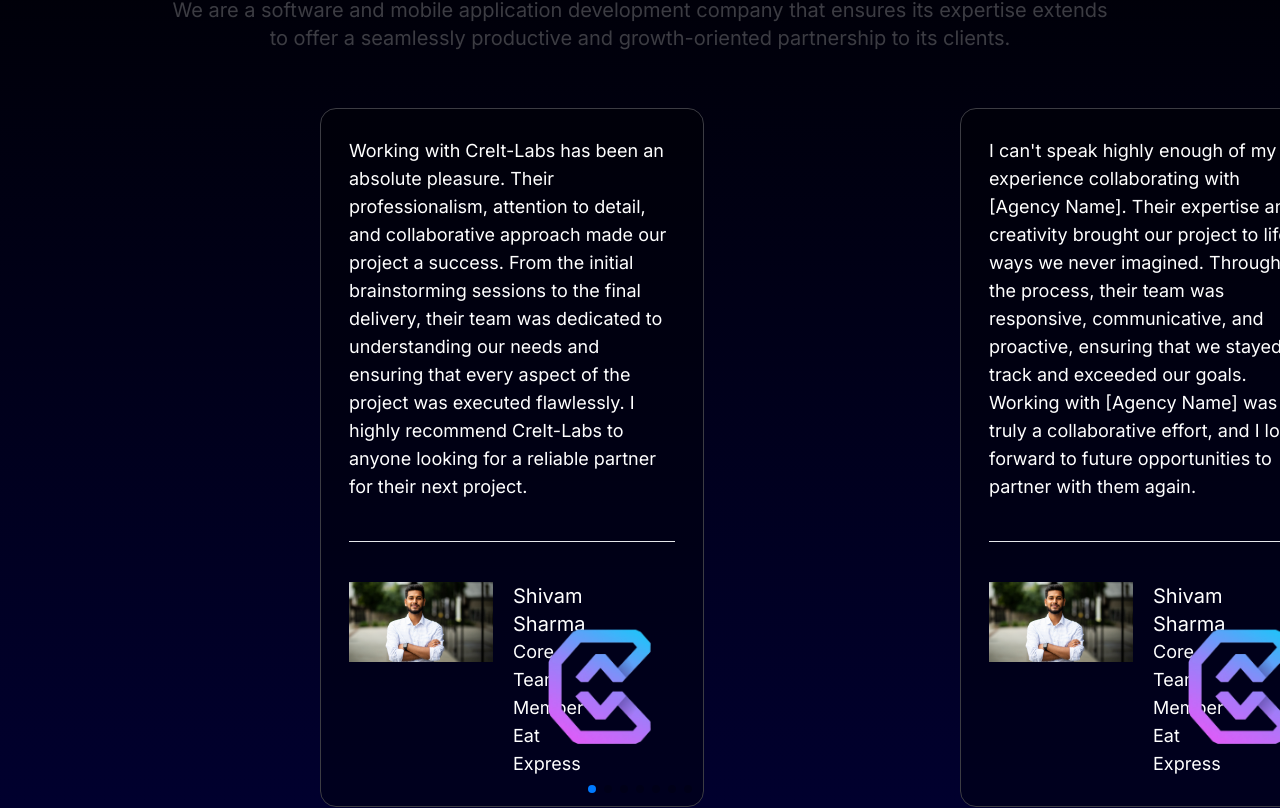
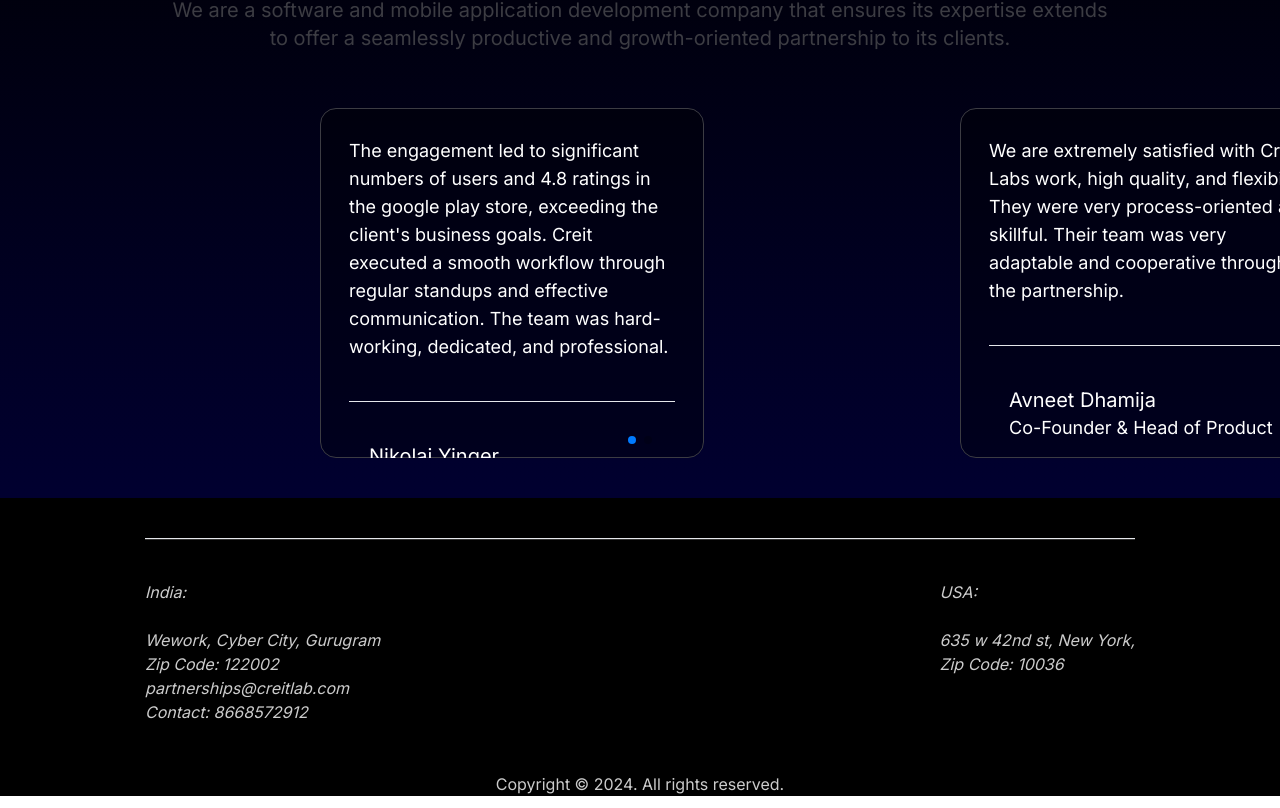
Before and after one commit to Shivam118/creIT-Labs, a Next.js app: page / in a window 1280 px wide. Shown: the part 4353-5161 px from the top of the page. Built offline with nearby package versions, Linux system fonts and the light colour scheme.

Commit message:
Added 2 testimonials and Email

```diff
--- a/app/(components)/Footer.jsx
+++ b/app/(components)/Footer.jsx
@@ -2,7 +2,7 @@
 
 const Footer = () => {
   return (
-    <footer className="w-full p-10 flex justify-center items-center flex-col bg-black text-[#ccc] px-8 xl:px-[145px]">
+    <footer className="w-full p-10r flex justify-center items-center flex-col bg-black text-[#ccc] px-8 xl:px-[145px]">
       <hr className="w-full h-0.5 bg-[#333] my-10" />
       <div className="w-full max-w-[1100px] flex flex-row items-start justify-between text-xs lg:text-base">
         <address>
@@ -13,6 +13,7 @@
           <br />
           Zip Code: 122002
           <br />
+          partnerships@creitlab.com
           <br />
           Contact: 8668572912
         </address>
--- a/app/(components)/Testimonials.jsx
+++ b/app/(components)/Testimonials.jsx
@@ -19,19 +19,19 @@
 }) => {
 
   return (
-    <article className="bg-[#0005] text-white w-full lg:w-3/5 border border-[#3c3c43] rounded-2xl p-7">
+    <article className="bg-[#0005] text-white w-full lg:w-3/5 border border-[#3c3c43] rounded-2xl p-7 h-[350px]">
       <p className="text-xs lg:text-lg">{review}</p>
       <hr className="my-10 " />
       <div className="flex flex-col lg:flex-row items-start lg:items-center justify-between">
         <div className="lg:w-96 flex flex-col lg:flex-row">
-          <Image width={0} height={0} src={"/images/shivam.png"} alt={name} className="w-full max-w-36 h-full" />
+          {/* <Image width={0} height={0} src={"/images/shivam.png"} alt={name} className="w-full max-w-36 h-full" /> */}
           <div className="lg:pl-5 w-full flex flex-col items-center justify-center pt-2 lg:p-0">
             <h4 className="text-xs lg:text-xl w-full">{name}</h4>
             <h4 className="text-xs lg:text-lg w-full">{designation}</h4>
             <h4 className="text-xs lg:text-lg w-full">{company}</h4>
           </div>
         </div>
-        <Image width={0} height={0} src="/images/creItLabs.png" alt={companyLogo} className="w-12 lg:w-36" />
+        {/* <Image width={0} height={0} src="/images/creItLabs.png" alt={companyLogo} className="w-12 lg:w-36" /> */}
       </div>
     </article>
   );
--- a/app/(data)/testimonials_data.js
+++ b/app/(data)/testimonials_data.js
@@ -1,65 +1,20 @@
 export const testimonials_data = [
   {
     review:
-      "Working with CreIt-Labs has been an absolute pleasure. Their professionalism, attention to detail, and collaborative approach made our project a success. From the initial brainstorming sessions to the final delivery, their team was dedicated to understanding our needs and ensuring that every aspect of the project was executed flawlessly. I highly recommend CreIt-Labs to anyone looking for a reliable partner for their next project.",
+      "The engagement led to significant numbers of users and 4.8 ratings in the google play store, exceeding the client's business goals. Creit executed a smooth workflow through regular standups and effective communication. The team was hard-working, dedicated, and professional.",
     avatar: "",
-    company: "Eat Express",
-    name: "Shivam Sharma",
-    designation: "Core Team Member",
-    companyLogo: "/images/eatexpressLogo.png",
+    // company: "Eat Express",
+    name: "Nikolai Yinger",
+    designation: "Founder",
+    // companyLogo: "/images/eatexpressLogo.png",
   },
   {
     review:
-      "I can't speak highly enough of my experience collaborating with [Agency Name]. Their expertise and creativity brought our project to life in ways we never imagined. Throughout the process, their team was responsive, communicative, and proactive, ensuring that we stayed on track and exceeded our goals. Working with [Agency Name] was truly a collaborative effort, and I look forward to future opportunities to partner with them again.",
+      "We are extremely satisfied with Creit Labs work, high quality, and flexibility. They were very process-oriented and skillful. Their team was very adaptable and cooperative throughout the partnership.",
     avatar: "",
-    company: "Eat Express",
-    name: "Shivam Sharma",
-    designation: "Core Team Member",
-    companyLogo: "/images/eatexpressLogo.png",
-  },
-  {
-    review:
-      "Choosing to work with CreIt-Labs was one of the best decisions we made for our project. Their team demonstrated an exceptional level of professionalism, expertise, and dedication from start to finish. They went above and beyond to understand our vision and objectives, delivering results that exceeded our expectations. I'm grateful for the opportunity to collaborate with such a talented and reliable agency.",
-    avatar: "",
-    company: "Eat Express",
-    name: "Shivam Sharma",
-    designation: "Core Team Member",
-    companyLogo: "/images/eatexpressLogo.png",
-  },
-  {
-    review:
-      "I had the pleasure of partnering with CreIt-Labs on a recent project, and I couldn't be happier with the outcome. Their team's creativity, strategic thinking, and attention to detail were evident in every phase of the project. Not only did they deliver high-quality work on time and within budget, but they also provided invaluable insights and guidance along the way. Working with CreIt-Labs was a truly collaborative and enjoyable experience.",
-    avatar: "",
-    company: "Eat Express",
-    name: "Shivam Sharma",
-    designation: "Core Team Member",
-    companyLogo: "/images/eatexpressLogo.png",
-  },
-  {
-    review:
-      "Working with CreIt-Labs was a breath of fresh air. From the moment we engaged with their team, it was clear that they were committed to our project's success. Their proactive communication, flexibility, and ability to adapt to our evolving needs were instrumental in bringing our vision to life. I highly recommend CreIt-Labs to anyone seeking a reliable and results-driven partner for their next project.",
-    avatar: "",
-    company: "Eat Express",
-    name: "Shivam Sharma",
-    designation: "Core Team Member",
-    companyLogo: "/images/eatexpressLogo.png",
-  },
-  {
-    review:
-      "I can't say enough positive things about my experience working with CreIt-Labs. Their team's expertise, professionalism, and dedication were evident in every interaction. They took the time to understand our goals and challenges, offering creative solutions that ultimately helped us achieve our objectives. Collaborating with CreIt-Labs was a seamless and rewarding experience, and I look forward to working with them again in the future.",
-    avatar: "",
-    company: "Eat Express",
-    name: "Shivam Sharma",
-    designation: "Core Team Member",
-    companyLogo: "/images/eatexpressLogo.png",
-  },
-  {
-    review:
-      "Working with CreIt-Labs exceeded all of our expectations. Their team's attention to detail, responsiveness, and willingness to go the extra mile set them apart from other agencies we've worked with in the past. They approached our project with enthusiasm and a genuine desire to help us succeed, and it truly showed in the quality of their work. I wouldn't hesitate to recommend CreIt-Labs to anyone in need of top-notch creative services.",
-    avatar: "",
-    company: "Eat Express",
-    name: "Shivam Sharma",
-    designation: "Core Team Member",
-    companyLogo: "/images/eatexpressLogo.png",
+    // company: "Eat Express",
+    name: "Avneet Dhamija",
+    designation: "Co-Founder & Head of Product",
+    // companyLogo: "/images/eatexpressLogo.png",
   },
 ];
```
